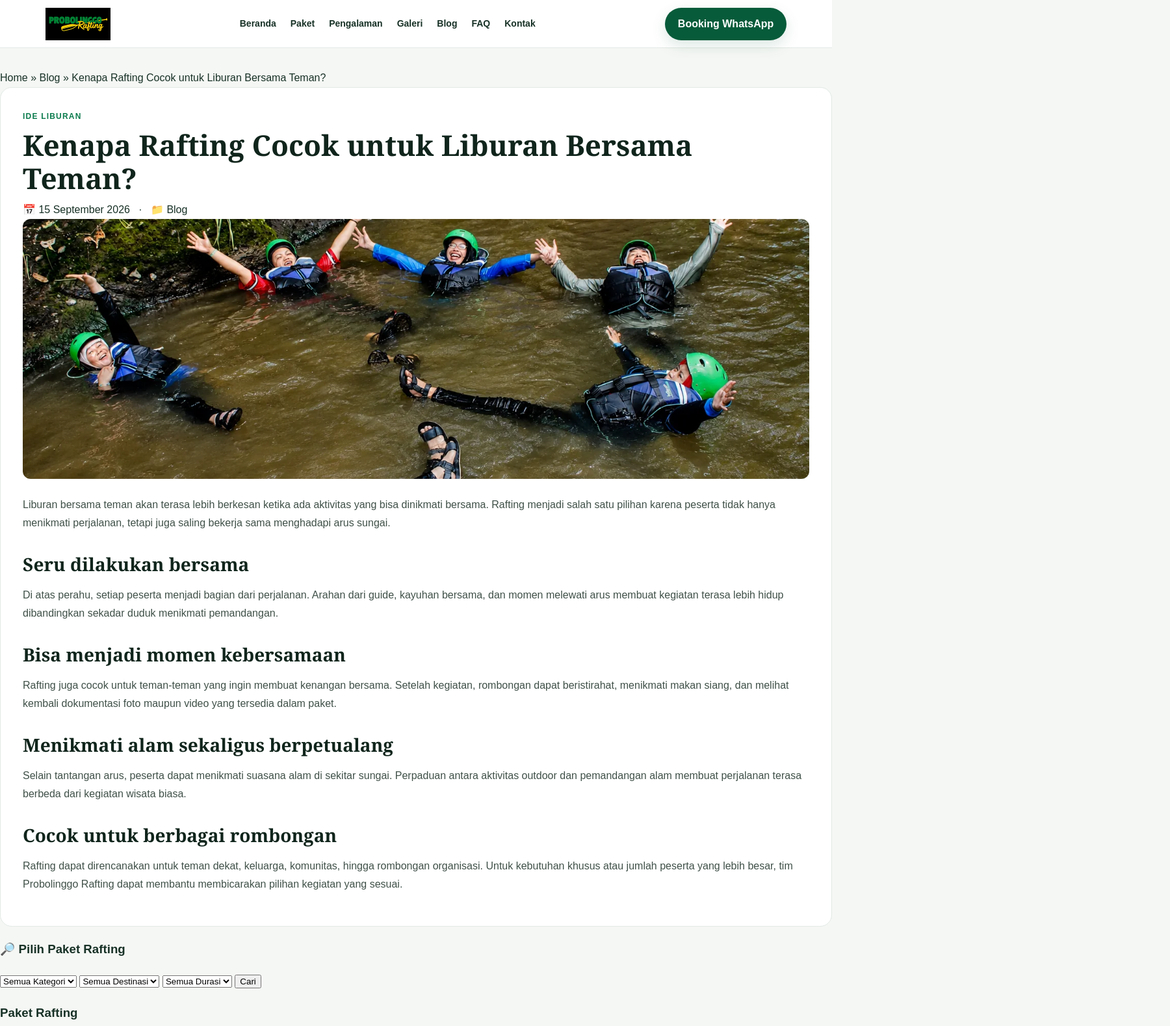
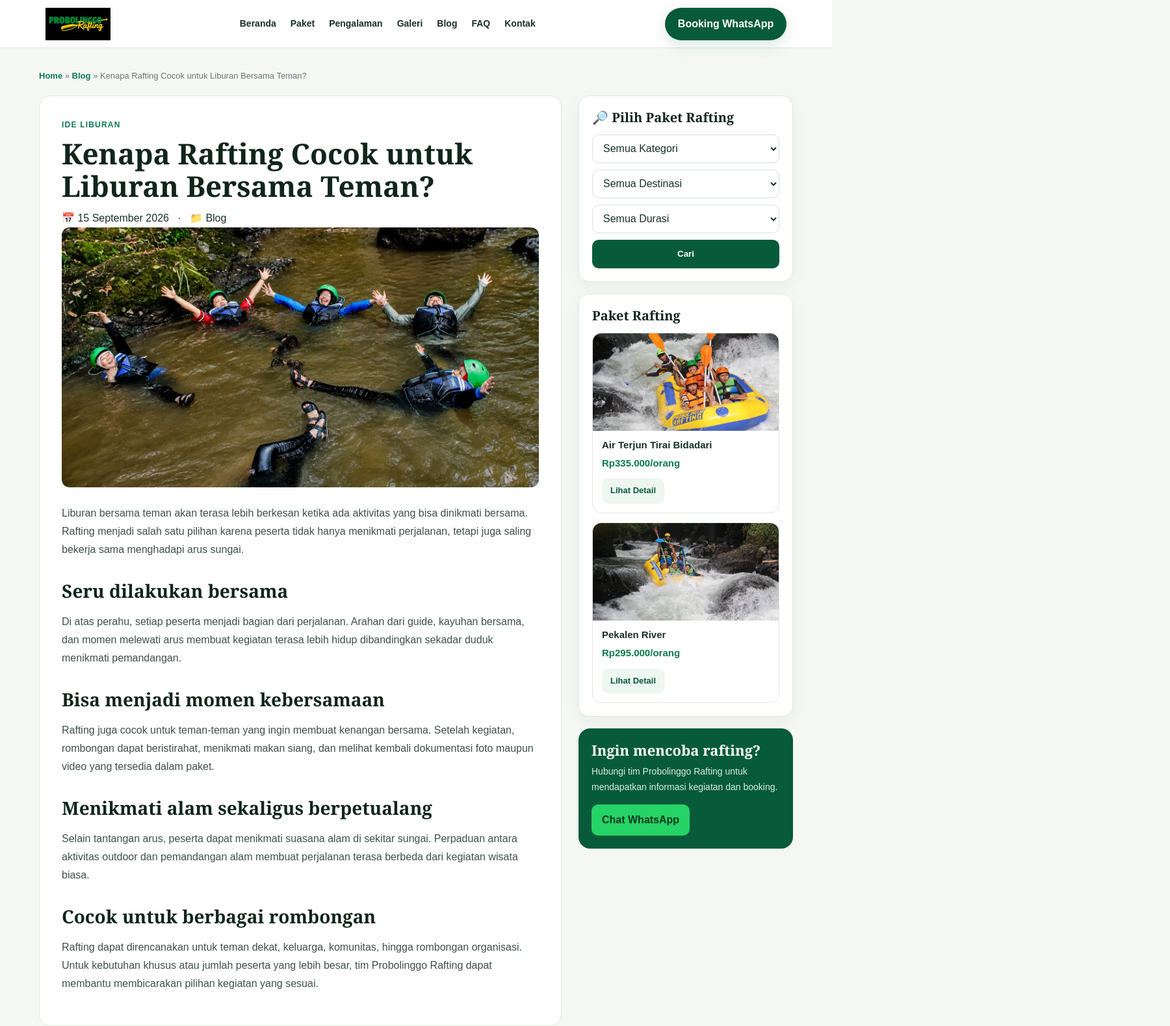
Before and after one commit to elshanumprobolinggorafting-commits/elshanumprobolinggorafting-commits.github.io, a plain HTML site: page rafting-seru-bersama-teman-probolinggo.html in a window 1280 px wide. Shown: the top 1579 px of the page at 65% size, 1800 px wide, since content can reach past the window. Drawn offline with Linux system fonts and the light colour scheme.

Commit message:
Update rafting-seru-bersama-teman-probolinggo.html

```diff
--- a/rafting-seru-bersama-teman-probolinggo.html
+++ b/rafting-seru-bersama-teman-probolinggo.html
@@ -65,6 +65,41 @@ footer{background:#062d20;color:#dceee7;padding:42px 0}
 @media(max-width:560px){
   .article h1{font-size:32px}.cover,.hero{height:235px}.sharebuttons{gap:9px}
 }
+
+/* ===== Layout sidebar & pilihan paket — standar artikel Panduan ===== */
+.wrap{width:92%;max-width:1160px;margin:0 auto}
+.crumb{font-size:13px;color:var(--muted);margin:0 0 18px}
+.crumb a{color:var(--g2);font-weight:700}
+.grid{display:grid;grid-template-columns:minmax(0,1fr) 330px;gap:26px;align-items:start}
+.article{min-width:0}
+.side{position:sticky;top:94px;display:flex;flex-direction:column;gap:18px;min-width:0}
+.box{background:#fff;border:1px solid var(--line);border-radius:18px;padding:20px;box-shadow:0 8px 24px rgba(16,37,28,.05)}
+.box h3{font-family:Georgia,serif;font-size:20px;line-height:1.25;margin:0 0 14px;color:#10251c}
+.select{display:block;width:100%;height:44px;margin:0 0 10px;padding:0 12px;border:1px solid #d7e1db;border-radius:10px;background:#fff;color:var(--ink);font:inherit;outline:none}
+.select:focus{border-color:var(--g2);box-shadow:0 0 0 3px rgba(11,123,77,.10)}
+.search{width:100%;height:44px;border:0;border-radius:10px;background:var(--g);color:#fff;font-weight:800;cursor:pointer}
+.search:hover{background:var(--g2)}
+.package{border:1px solid var(--line);border-radius:14px;overflow:hidden;background:#fff;margin-top:14px;padding-bottom:14px}
+.package:first-of-type{margin-top:0}
+.package img{display:block;width:100%;height:150px;object-fit:cover}
+.package b{display:block;padding:12px 14px 2px;font-size:15px;line-height:1.35;color:var(--ink)}
+.price{padding:3px 14px 10px;color:var(--g2);font-size:15px;font-weight:900}
+.detail{display:inline-flex;margin:0 14px;padding:8px 13px;border-radius:9px;background:#eef6f1;color:var(--g);font-size:13px;font-weight:800}
+.detail:hover{background:#dfeee6}
+.side>.cta{display:block;background:var(--g);color:#fff;border-radius:18px;padding:20px}
+.side>.cta h3{font-size:22px;margin:0 0 7px}
+.side>.cta p{font-size:14px;color:#d9eee5;margin:0 0 14px}
+.wa{display:inline-flex;align-items:center;justify-content:center;background:#25D366;color:#07351f;padding:10px 16px;border-radius:10px;font-weight:900}
+@media(max-width:900px){
+  .grid{grid-template-columns:1fr}
+  .side{position:static}
+}
+@media(max-width:650px){
+  .wrap{width:92%}
+  .box{padding:17px}
+  .package img{height:175px}
+}
+
 </style></head>
 <body>
 <nav class="nav"><div class="container navin">
```
